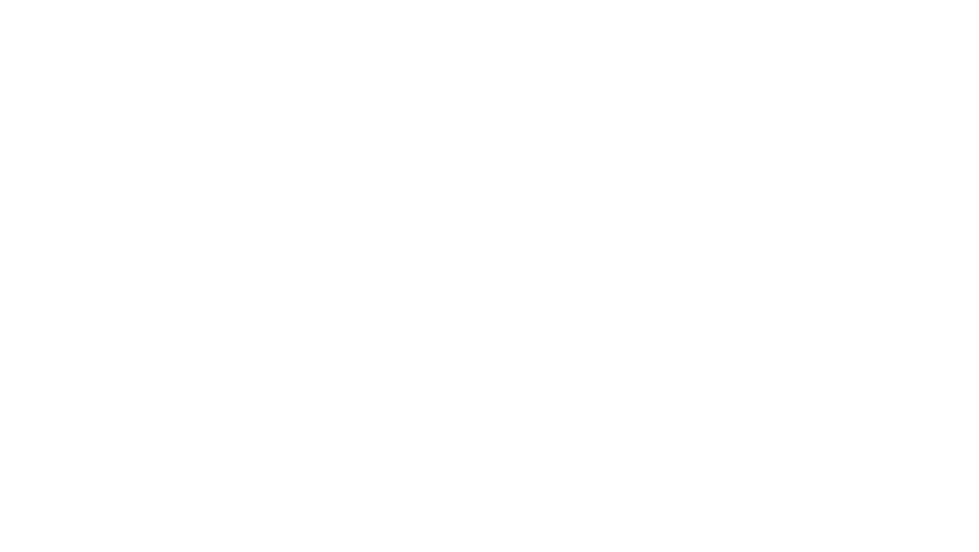
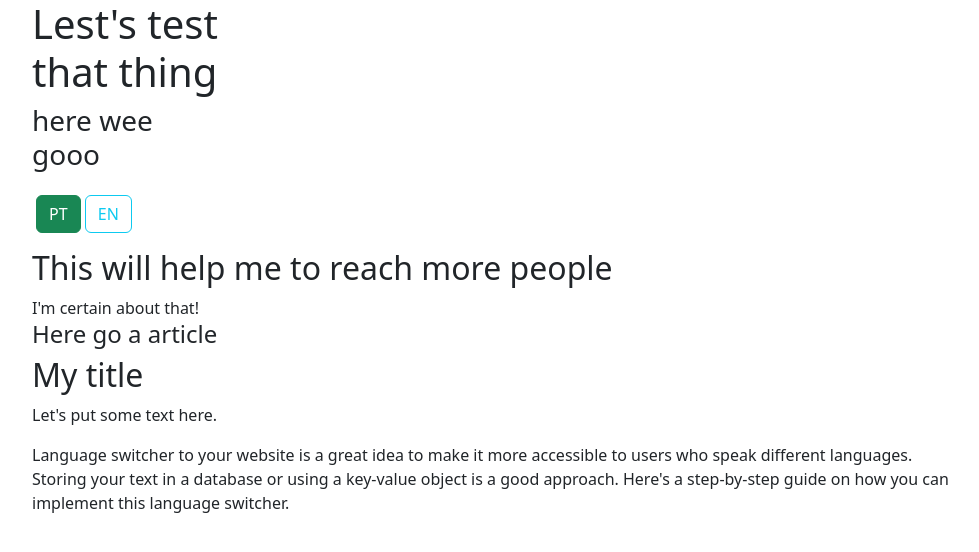
Before and after one commit to allanvilas/LangSwitch, a plain HTML site: page index.html in a window 1280 px wide. Shown: the whole page, without its empty margins (50-1029 px from the left). Drawn offline with nearby package versions, Linux system fonts and the light colour scheme.

Commit message:
setting up the mock for tests.

```diff
--- a/index.html
+++ b/index.html
@@ -4,8 +4,49 @@
         <meta charset="UTF-8">
         <meta name="viewport" content="width=device-width, initial-scale=1.0">
         <title>Document</title>
+        <link href="https://cdn.jsdelivr.net/npm/bootstrap@5.3.2/dist/css/bootstrap.min.css" rel="stylesheet" integrity="sha384-T3c6CoIi6uLrA9TneNEoa7RxnatzjcDSCmG1MXxSR1GAsXEV/Dwwykc2MPK8M2HN" crossorigin="anonymous">
     </head>
     <body>
+        <header class="container">
+            <section class="col-2">
+                <h1>Lest's test that thing</h1>
+                <h3>here wee gooo</h3>
+            </section>
+        </header>
 
+        <div class="container p-3">
+            <input type="radio" class="btn-check" name="options-outlined" id="switchToPortuguese" autocomplete="off" checked>
+            <label class="btn btn-outline-success" for="switchToEnglish">PT</label>
+
+            <input type="radio" class="btn-check" name="options-outlined" id="switchToEnglish" autocomplete="off">
+            <label class="btn btn-outline-info" for="switchToPortuguese">EN</label>
+        </div>
+
+
+        <main class="container">
+            <section class="col-10">
+                <header>
+                    <h2>This will help me to reach more people</h2>
+                    <caption>I'm certain about that!</caption>
+                    <h4>Here go a article</h4>
+                    <article>
+                        <h2>
+                            My title
+                        </h2>
+
+                        <p>
+                            Let's put some text here.
+                        </p>
+                        <p>
+                            Language switcher to your website is a great idea to make it more accessible to users who speak different languages. Storing your text in a database or using a key-value object is a good approach. Here's a step-by-step guide on how you can implement this language switcher.
+                        </p>
+                    </article>
+                </header>
+            </section>
+
+        </main>
+        <footer>
+            <script src="https://cdn.jsdelivr.net/npm/bootstrap@5.3.2/dist/js/bootstrap.bundle.min.js" integrity="sha384-C6RzsynM9kWDrMNeT87bh95OGNyZPhcTNXj1NW7RuBCsyN/o0jlpcV8Qyq46cDfL" crossorigin="anonymous"></script>
+        </footer>
     </body>
 </html>
```
Lines whose indentation alone changed are shown as unchanged.
